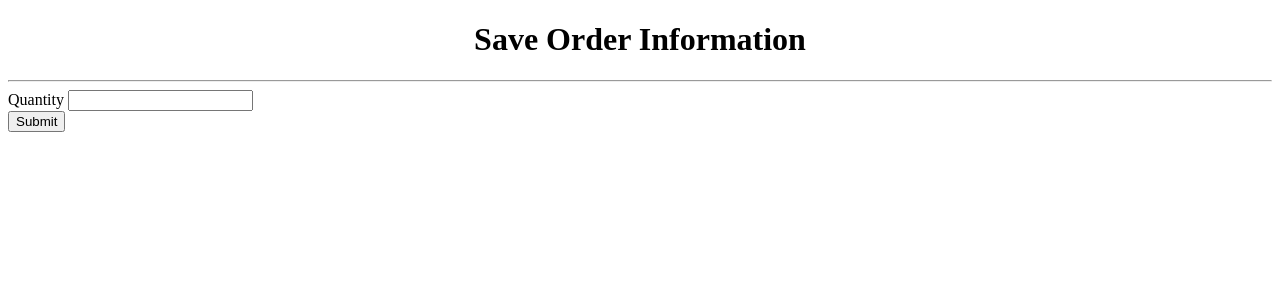
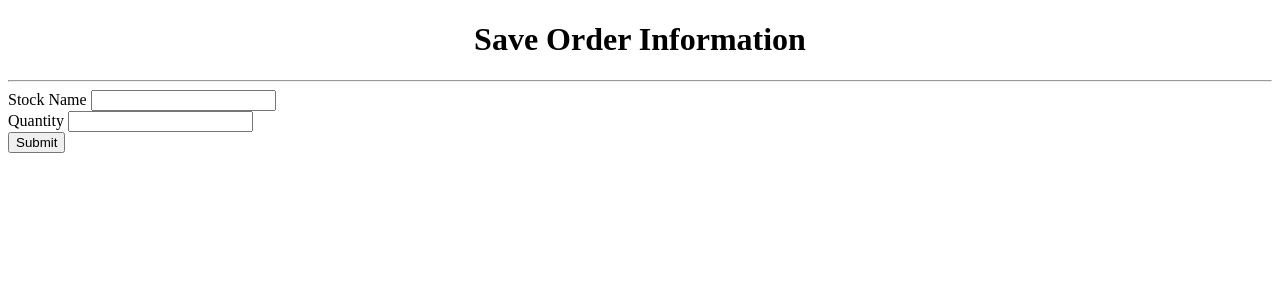
Before and after one commit to girish-umale/stock_market, a Django app: page /listing/saveorder/ in a window 1280 px wide. Shown: the top 300 px of the page. Run offline with Django 4.2, Linux system fonts and the light colour scheme.

Commit message:
requirements.txt added

```diff
--- a/listing/models.py
+++ b/listing/models.py
@@ -48,4 +48,4 @@ class Stock(models.Model):
 class Order(models.Model):
     quantity = models.IntegerField()
     user = models.ForeignKey(User, on_delete=models.CASCADE)
-    stock = models.ForeignKey(Stock, on_delete=models.CASCADE)
+    stock = models.CharField(max_length=30, default=Stock.title)
--- a/listing/views.py
+++ b/listing/views.py
@@ -38,7 +38,7 @@ def save_order(request):
     if request.method == 'POST':
         quantity = request.POST.get('quantity')
         user = request.POST.get('user')
-        stock = request.POST.get('title')
+        stock = request.POST.get('stock')
         data = Order(quantity=quantity, user=user, stock=stock)
         data.save()
 
--- /dev/null
+++ b/requirements.txt
@@ -0,0 +1,4 @@
+asgiref==3.5.0
+Django==4.0.3
+sqlparse==0.4.2
+tzdata==2021.5
--- a/templates/listing/order_info.html
+++ b/templates/listing/order_info.html
@@ -10,10 +10,12 @@
 
   <form method="post" action="{% url 'saveorder' %}">
       {% csrf_token %}
-      <div><label>Quantity</label>
-      <input type="text" id="quantity" name="quantity" placeholder="" Required>
+      <div><label>Stock Name</label>
+          <input type="text" id="stock" name="stock" placeholder="" Required>
+          <div><label>Quantity</label>
+              <input type="text" id="quantity" name="quantity" placeholder="" Required>
       </div>
-
+      </div>
       <input type="submit">
 
   </form>
```
Also changed, not shown: db.sqlite3, listing/migrations/0003_alter_order_stock.py (added), readme.txt.
